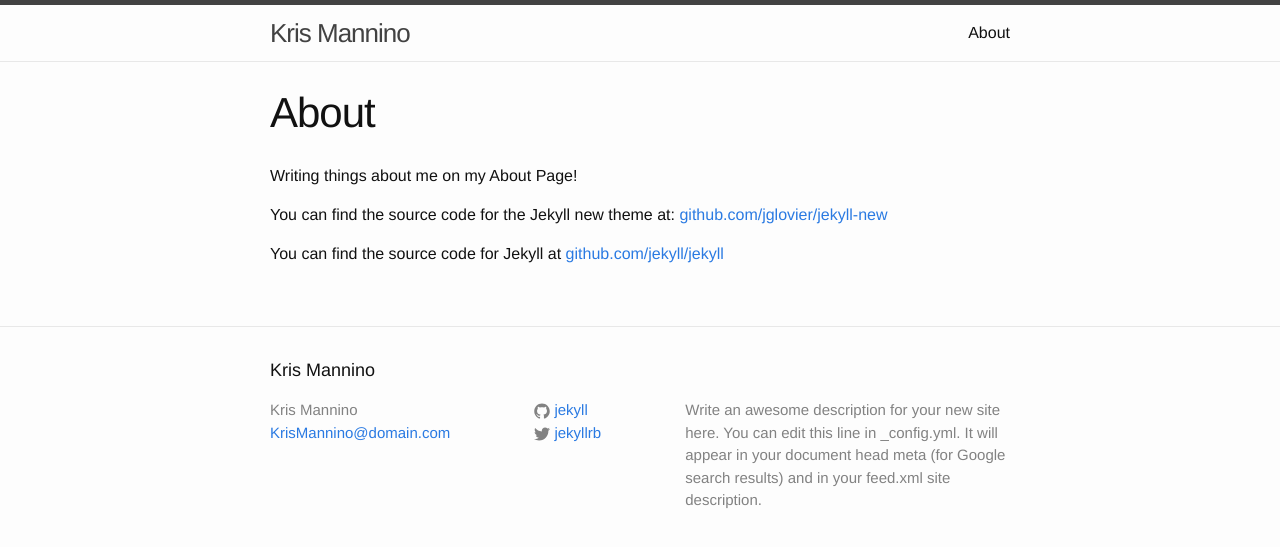
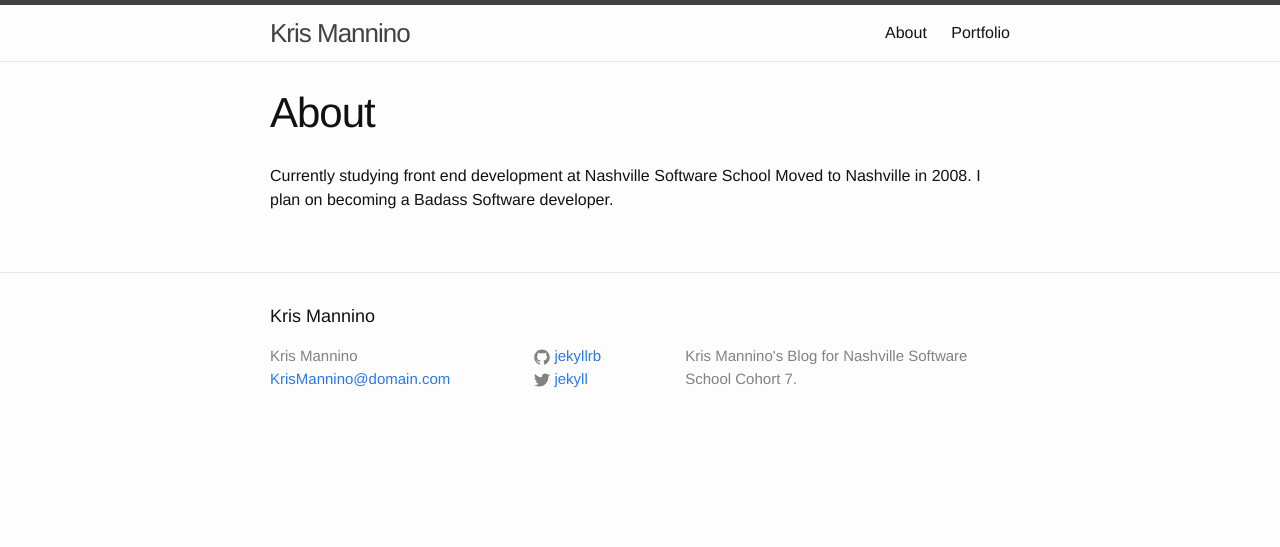
Before and after one commit to KrisMannino/NSS-Jekyll-Portfolio, a Jekyll site: the page built from about.md, in a window 1280 px wide. Shown: the top 547 px of the page. Built offline with Jekyll 4.4.1, drawn with Linux system fonts in a browser that asks for light colours.

Commit message:
Adding updated config.yml and about.md

```diff
--- a/_config.yml
+++ b/_config.yml
@@ -2,13 +2,13 @@
 title: Kris Mannino
 email: KrisMannino@domain.com
 description: > # this means to ignore newlines until "baseurl:"
-  Write an awesome description for your new site here. You can edit this
-  line in _config.yml. It will appear in your document head meta (for
-  Google search results) and in your feed.xml site description.
+  Kris Mannino's Blog for Nashville Software School Cohort 7.
+
+
 baseurl: "" # the subpath of your site, e.g. /blog/
 url: "http://yourdomain.com" # the base hostname & protocol for your site
-twitter_username: jekyllrb
-github_username:  jekyll
+twitter_username: jekyll
+github_username: jekyllrb
 
 # Build settings
 markdown: kramdown
--- a/about.md
+++ b/about.md
@@ -3,8 +3,5 @@
 title: About
 permalink: /about/
 ---
-Writing things about me on my About Page!
-
-You can find the source code for the Jekyll new theme at: [github.com/jglovier/jekyll-new](https://github.com/jglovier/jekyll-new)
-
-You can find the source code for Jekyll at [github.com/jekyll/jekyll](https://github.com/jekyll/jekyll)
+Currently studying front end development at Nashville Software School
+    Moved to Nashville in 2008.  I plan on becoming a Badass Software developer.
--- a/style/main.css
+++ b/style/main.css
@@ -1,8 +1,7 @@
 
 h1 {
-    border-color: #000;
     text-align: center;
-    text-color: #FFF;
+    text-color: #000;
     background-color: #000;:if expand("%") == ""|browse confirm w|else|confirm w|endif
 
 }
```
Also changed, not shown: portfolio/index.html (added, +25 -0 lines), 3 other files.
